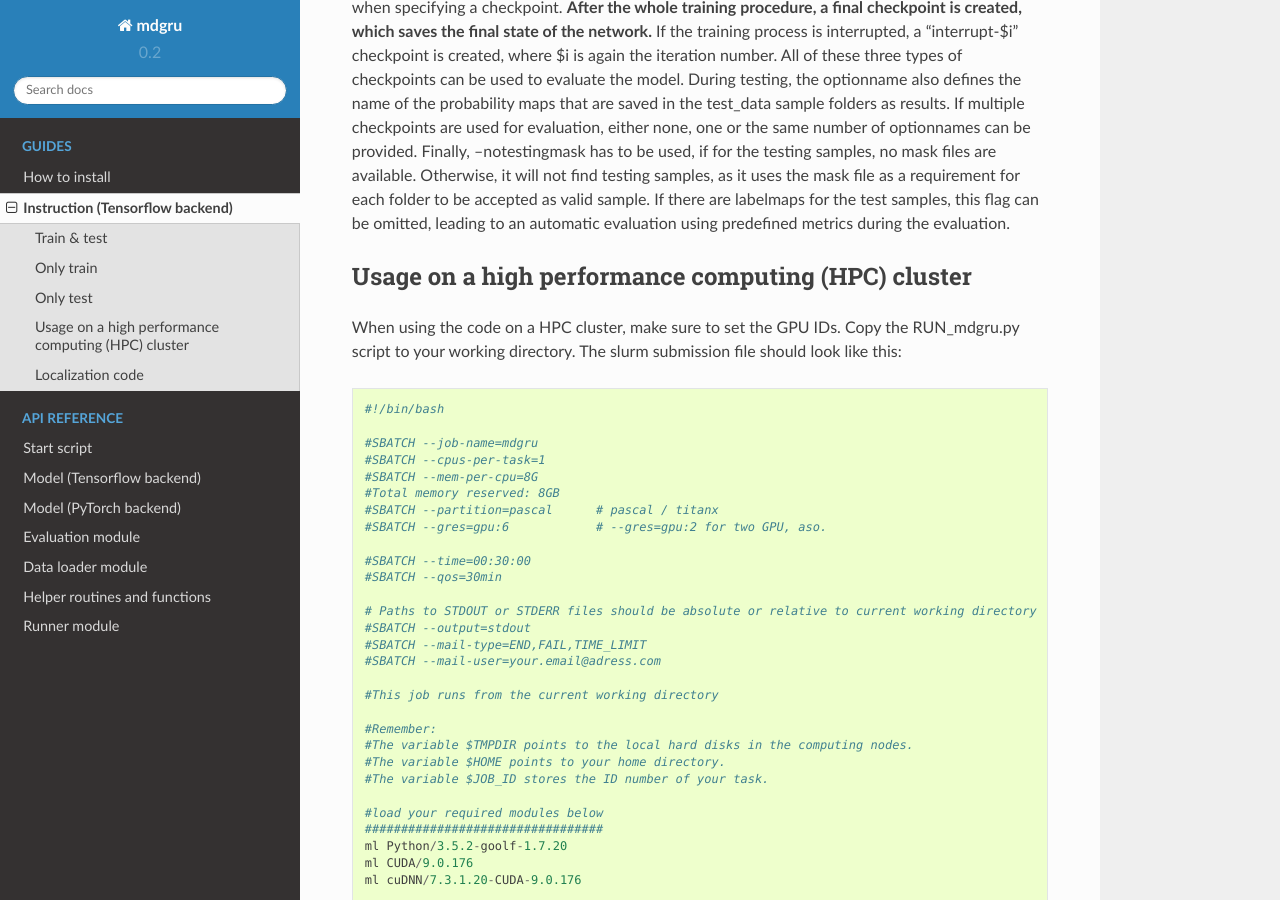
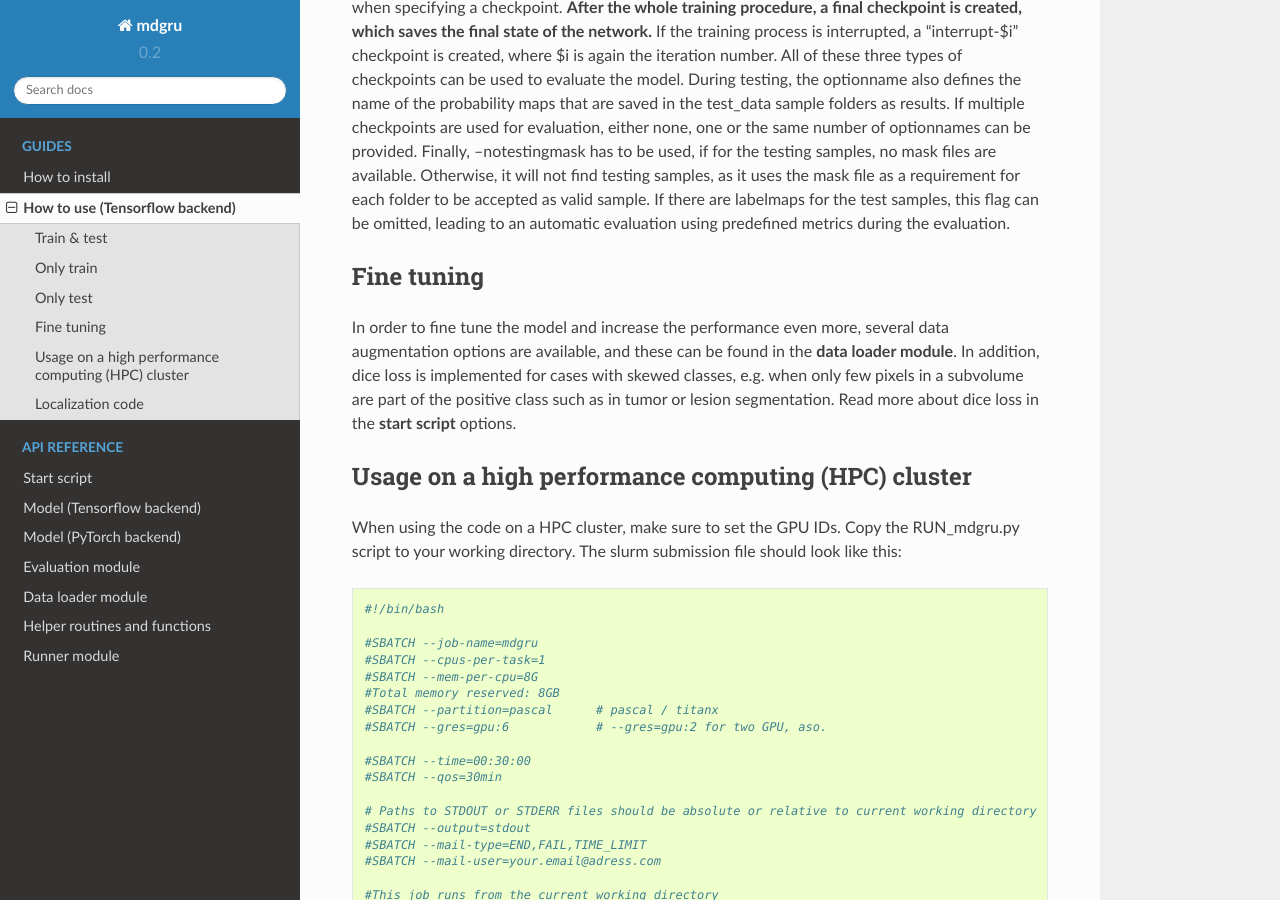
Before and after one commit to zubata88/mdgru, a Sphinx documentation site: the page built from docs/how_to_use.rst, in a window 1280 px wide and 900 px high, scrolled down 4130 px. Built offline with Sphinx 7.4.7 and the Read the Docs theme 2.0.0, drawn with Linux system fonts in a browser that asks for light colours; some of the changed text lies outside the part shown.

Commit message:
Update how_to_use.rst

```diff
--- a/docs/how_to_use.rst
+++ b/docs/how_to_use.rst
@@ -1,6 +1,5 @@
-
-Instruction (Tensorflow backend)
-''''''''''''''''''''''''''''''''''''
+How to use (Tensorflow backend)
+'''''''''''''''''''''''''''''''
 
 The file *RUN\_mdgru.py* is used for
 basically all segmentation tasks. For now, please refer to it's help
@@ -223,6 +222,11 @@ a requirement for each folder to be accepted as valid sample. If there
 are labelmaps for the test samples, this flag can be omitted, leading to
 an automatic evaluation using predefined metrics during the evaluation.
 
+Fine tuning
+-----------
+
+In order to fine tune the model and increase the performance even more, several data augmentation options are available, and these can be found in the **data loader module**. In addition, dice loss is implemented for cases with skewed classes, e.g. when only few pixels in a subvolume are part of the positive class such as in tumor or lesion segmentation. Read more about dice loss in the **start script** options.
+
 Usage on a high performance computing (HPC) cluster
 ---------------------------------------------------
 When using the code on a HPC cluster, make sure to set the GPU IDs. Copy the RUN_mdgru.py script to your working directory. The slurm submission file should look like this:
@@ -271,7 +275,6 @@ When using the code on a HPC cluster, make sure to set the GPU IDs. Copy the RUN
     -f pd_pp.nii t2_pp.nii flair_pp.nii mprage_pp.nii -m mask.nii --iterations 10 \
     --nclasses 2 --num_threads 4  --gpu 0 1 2 3 4 5
 
-
 Localization code
 -----------------
 
```
